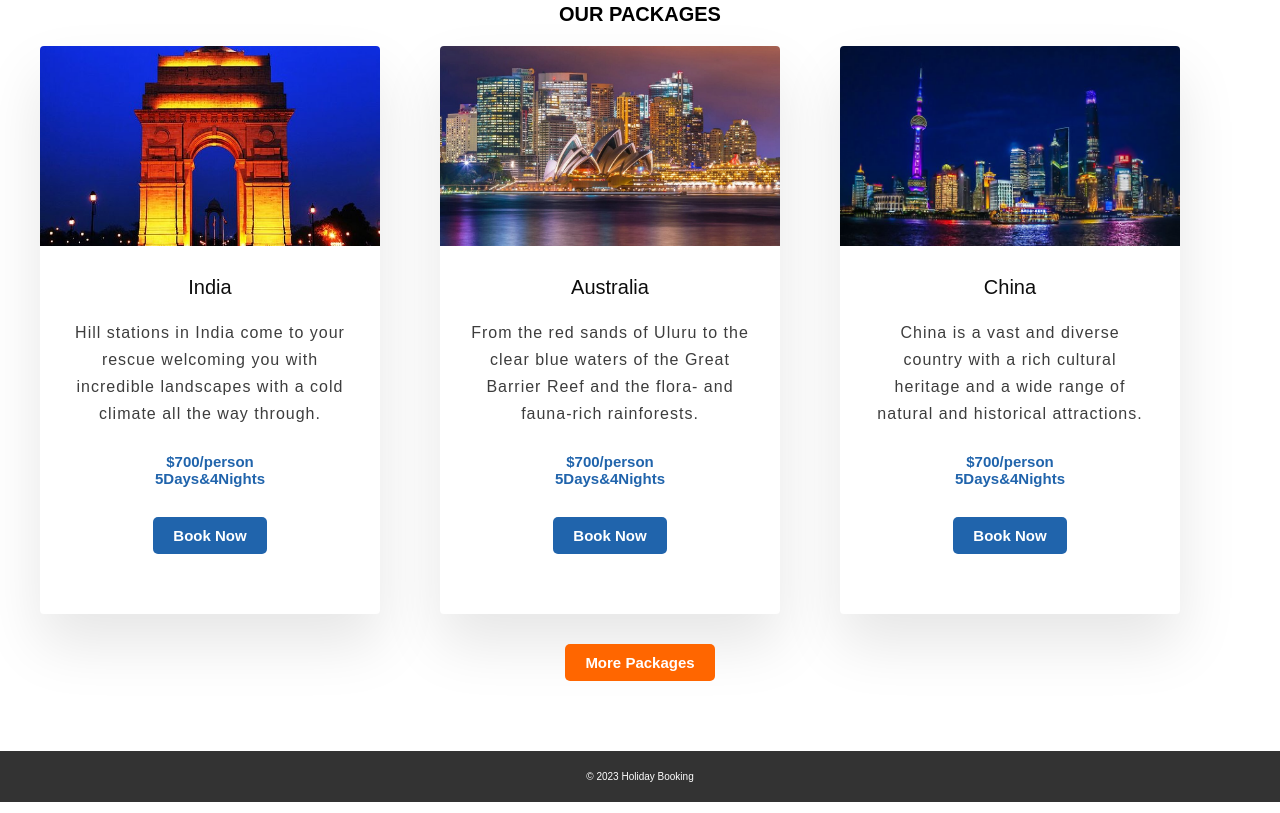
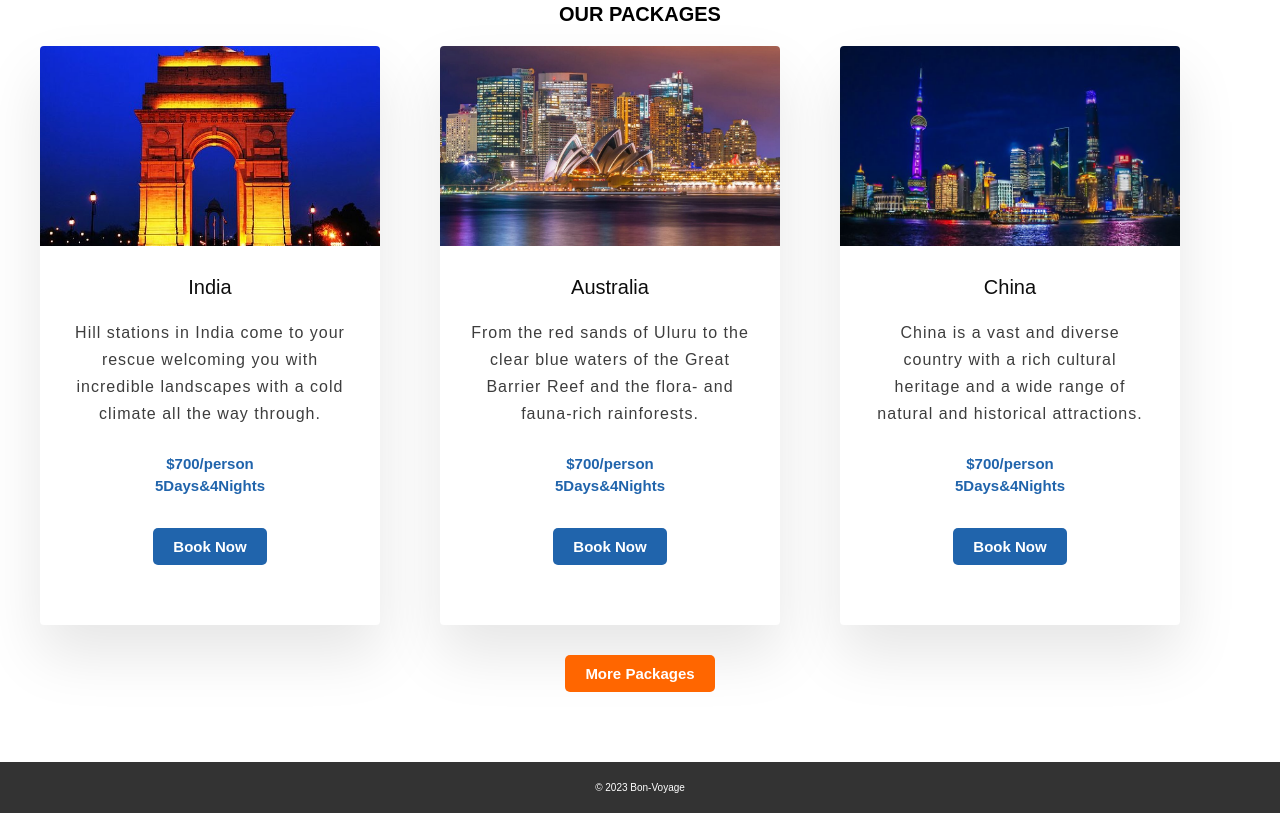
Before and after one commit to SriNithiksha/PHP-Project, a plain HTML site: page index.html in a window 1280 px wide. Shown: the part 1782-2595 px from the top of the page. Drawn offline with Linux system fonts and the light colour scheme.

Commit message:
Adjust line height in package section

```diff
--- a/index.html
+++ b/index.html
@@ -183,7 +183,7 @@
 
     <!-- FOOTER -->
     <footer>
-        <p>&copy; 2023 Holiday Booking</p>
+        <p>&copy; 2023 Bon-Voyage</p>
     </footer>
 </body>
 
--- a/styles.css
+++ b/styles.css
@@ -107,7 +107,7 @@ nav {
 .container {
     width: auto;
     margin: 0 auto;
-    background-color: black;
+    background-color: #333;
     color: #fff;
     box-shadow: 0 0 10px rgba(0, 0, 0, 0.1);
     padding: 20px;
@@ -201,6 +201,7 @@ select {
     font-size: 1.5rem;
     font-weight: bold;
     color: hsl(211, 69%, 40%);
+    line-height: 150%;
 }
 
 .book-now .cta-button{
```
